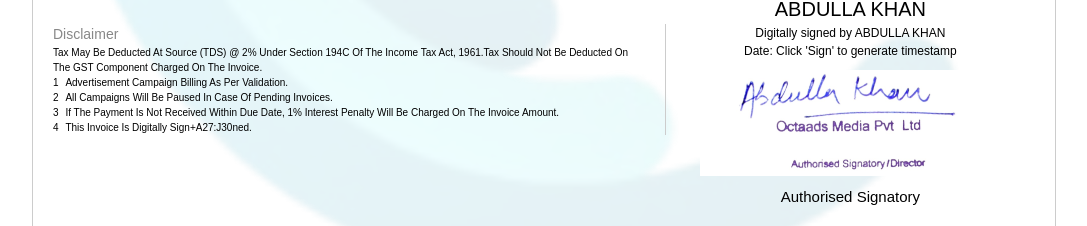
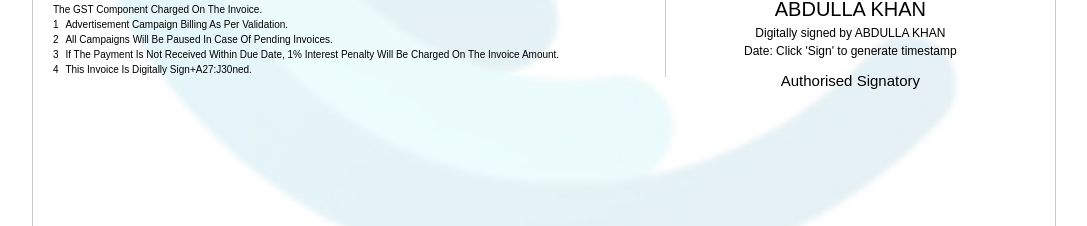
Before and after one commit to dhananjay084/invoive, a React (Create React App) app: page / in a window 1280 px wide. Shown: the part 872-1098 px from the top of the page, without its empty margins (96-1183 px from the left). Built offline with nearby package versions, Linux system fonts and the light colour scheme; no server answers.

Commit message:
Update InvoiceForm.js

```diff
--- a/src/components/InvoiceForm.js
+++ b/src/components/InvoiceForm.js
@@ -642,7 +642,7 @@
                                 <p>Digitally signed by ABDULLA KHAN</p>
                                 <p>Date: {signatureDate || "Click 'Sign' to generate timestamp"}</p>
                             </div>
-                            <img className='sign-logo' src={company.sign} alt="sign" />
+{/*   <img className='sign-logo' src={company.sign} alt="sign" /> */}
                             <p>Authorised Signatory</p>
                         </div>
                     </div>
```
